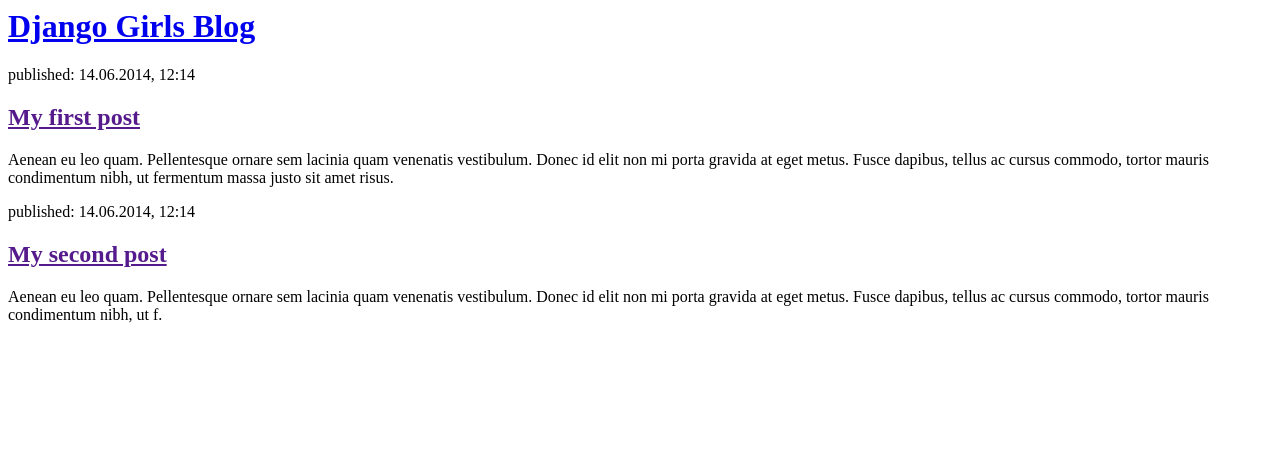
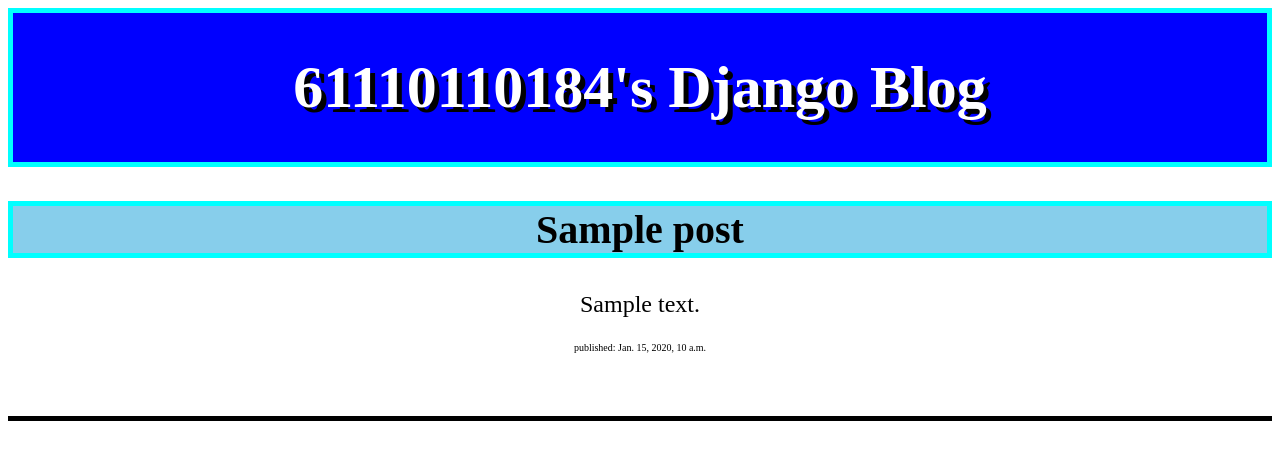
Before and after one commit to zerkersaurian/my-first-blog, a Django app: page / in a window 1280 px wide. Shown: the top 460 px of the page. Run offline with Django 3.2, Linux system fonts and the light colour scheme; tables that the repository leaves empty hold one stand-in row (values such as "Sample post").

Commit message:
After lab

```diff
--- a/blog/templates/blog/post_list.html
+++ b/blog/templates/blog/post_list.html
@@ -1,22 +1,72 @@
 <html>
     <head>
-        <title>Django Girls blog</title>
+        <title>6110110184's 3SB04</title>
+        <style>
+            .bg{
+                background-color: aqua;
+                display: list-item;
+                text-align: center;
+            }
+            .div3{
+                top: 50%;
+                left: 50%;
+                -ms-transform: translate(-50%, -50%);
+                transform: translate(-50%, -50%);
+            }
+            .div2{
+                text-align: center;
+                justify-content: center;
+                background-color: blue;
+                display: flex;
+                border: 5px solid aqua;
+                color: #fff;
+            }
+            div{
+                text-align: center;
+                justify-content: center;
+                display: contents;
+            }
+            p{
+                font-size: x-small;
+            }
+            .p1{
+                font-size: x-large;
+            }
+            .post_title{
+                background-color: skyblue;
+                border: 5px solid aqua;
+            }
+            h2{
+                font-size: 40px;
+            }
+            .ending{
+                background-color: black;
+                display: flex;
+                height: 5px;
+                margin-top: 5%;
+            }
+            h1{
+                font-size: 60px;
+                text-shadow: 5px 5px #000000;
+            }
+        </style>
     </head>
     <body>
         <div>
-            <h1><a href="/">Django Girls Blog</a></h1>
+            <div class="div2">
+                <h1>61110110184's Django Blog</a></h1>
+            </div>
+
+            <div>
+            {% for post in posts %}
+                <div>
+                    <h2 class="post_title">{{ post.title }}</a></h2>
+                    <p class="p1">{{ post.text|linebreaksbr }}</p>
+                    <p>published: {{ post.published_date }}</p>
+                </div>
+            {% endfor %}
+            </div>
         </div>
-
-        <div>
-            <p>published: 14.06.2014, 12:14</p>
-            <h2><a href="">My first post</a></h2>
-            <p>Aenean eu leo quam. Pellentesque ornare sem lacinia quam venenatis vestibulum. Donec id elit non mi porta gravida at eget metus. Fusce dapibus, tellus ac cursus commodo, tortor mauris condimentum nibh, ut fermentum massa justo sit amet risus.</p>
-        </div>
-
-        <div>
-            <p>published: 14.06.2014, 12:14</p>
-            <h2><a href="">My second post</a></h2>
-            <p>Aenean eu leo quam. Pellentesque ornare sem lacinia quam venenatis vestibulum. Donec id elit non mi porta gravida at eget metus. Fusce dapibus, tellus ac cursus commodo, tortor mauris condimentum nibh, ut f.</p>
-        </div>
+        <div class="ending"> </div>
     </body>
 </html>
--- a/blog/views.py
+++ b/blog/views.py
@@ -1,5 +1,7 @@
 from django.shortcuts import render
+from django.utils import timezone
+from .models import Post
 
-# Create your views here.
 def post_list(request):
-    return render(request, 'blog/post_list.html', {})
+    posts = Post.objects.filter(published_date__lte=timezone.now()).order_by('published_date')
+    return render(request, 'blog/post_list.html', {'posts': posts})
```
